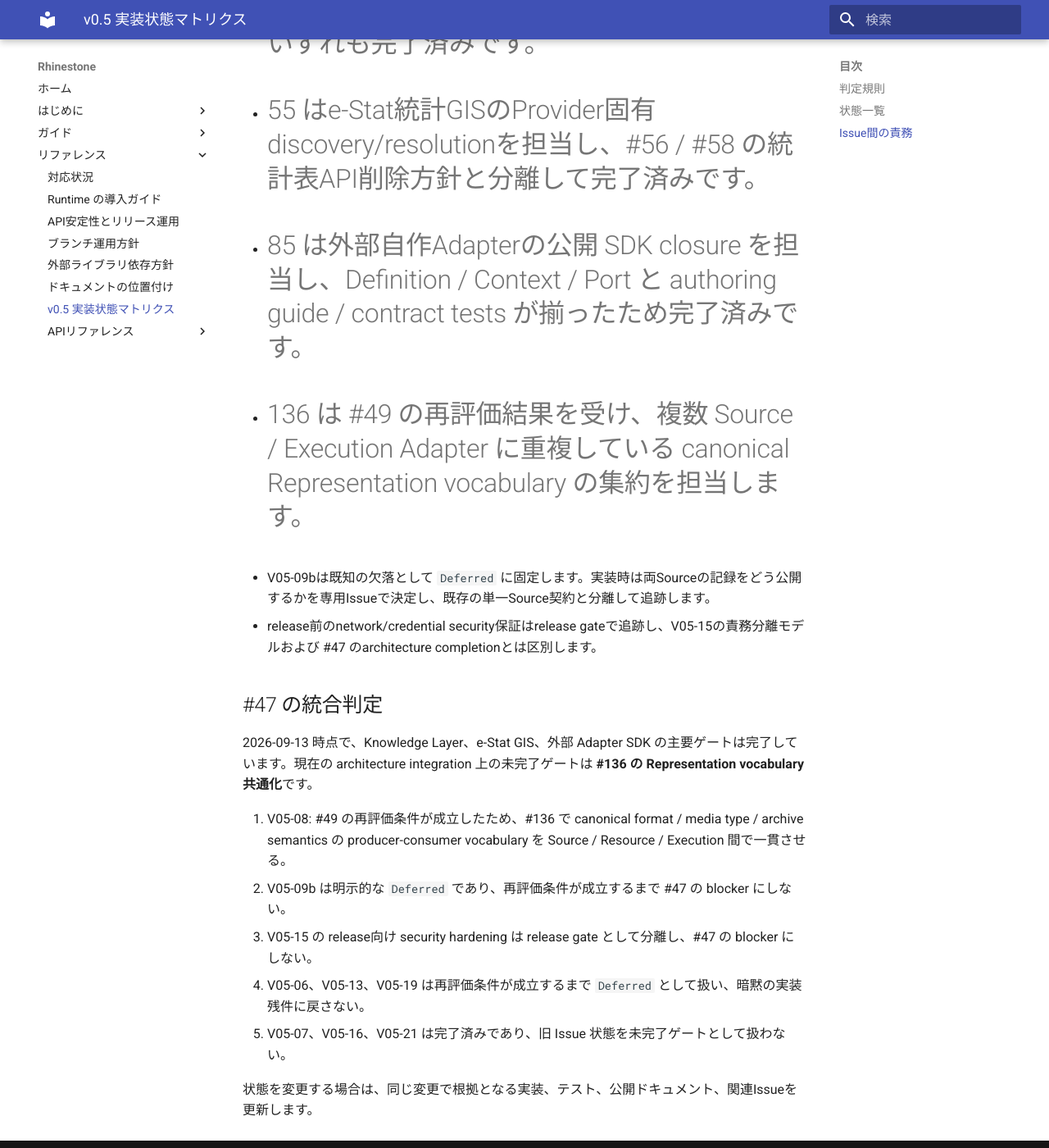
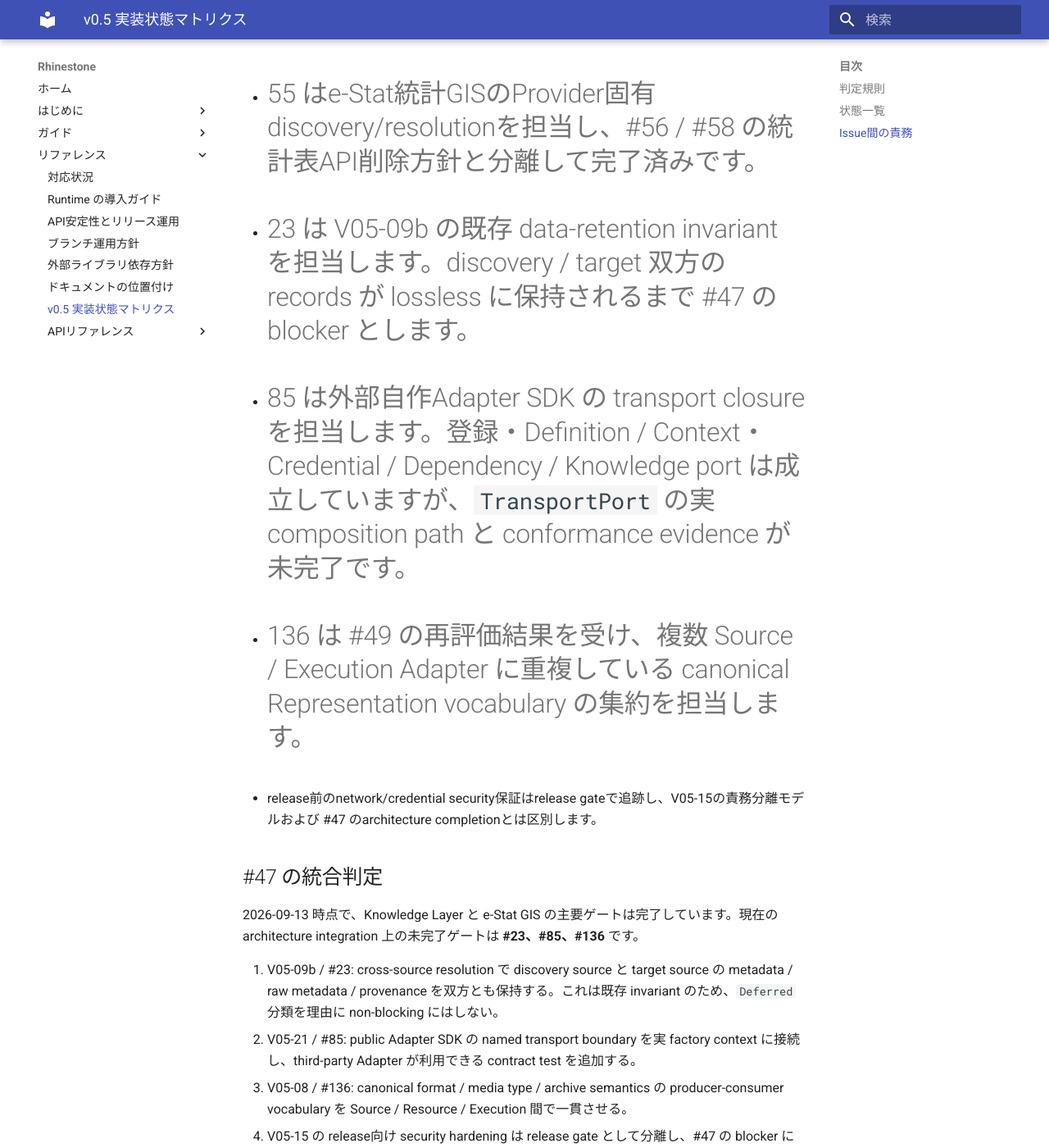
Before and after one commit to u-kitazawa/rhinestone, an MkDocs documentation site: the page built from docs/v05-status-matrix.md, in a window 1280 px wide and 1400 px high, scrolled down 5516 px. Shown: the whole window at 82% size. Built offline with MkDocs 1.6.1 and Material for MkDocs 9.7.7, drawn with Linux system fonts in a browser that asks for light colours; some of the changed text lies outside the part shown.

Commit message:
docs: address v0.5 status review findings

```diff
--- a/docs/v05-status-matrix.md
+++ b/docs/v05-status-matrix.md
@@ -19,13 +19,13 @@
 | V05-01 | Resolve First、薄い公開メンタルモデル、`search -> resolve -> open` | `Implemented` | `Rhinestone.search/resolve/open`、`Result.resolve()`、[ホーム](index.md)、[Resourceを解決して開く](resolve-and-open.md)、`tests/test_public_api.py` | 通常利用APIを内部モデルで肥大化させない |
 | V05-02 | discovery-driven と Config-driven の2経路 | `Implemented` | `Rhinestone.resolve(Config | Result)`、[データを検索する](search.md)、[Resourceを解決して開く](resolve-and-open.md)、`tests/test_access_vertical_slice.py` | なし |
 | V05-03 | Catalog / Provider 定義と同一Adapter型の複数構成 | `Implemented` | `Catalog`、`Provider`、`_ConfiguredSourceAdapter`、[アプリケーションを構成する](configuration.md)、`tests/test_catalogs.py`、`tests/test_public_api.py` | 外部自作Adapterの登録はV05-21で別管理 |
-| V05-04 | discovery source と resolution target の分離 | `Implemented` | `Result.discovered_by` と `Result.target`、`Rhinestone.resolve(Result)`、[DiscoveryとResolution](discovery-resolution.md)、`tests/test_public_api.py::test_discovery_result_resolves_through_a_different_target_source` | 両SourceのMetadata / Provenance保持はV05-09bで別管理する |
+| V05-04 | discovery source と resolution target の分離 | `Implemented` | `Result.discovered_by` と `Result.target`、`Rhinestone.resolve(Result)`、[DiscoveryとResolution](discovery-resolution.md)、`tests/test_public_api.py::test_discovery_result_resolves_through_a_different_target_source` | 両SourceのMetadata / Provenance保持はV05-09b / #23で別管理する |
 | V05-05 | federated search、capability projection、diagnostics | `Implemented` | `SearchCoordinator`、`SearchDiagnostic`、[データを検索する](search.md)、`tests/test_search.py` | Provider横断sequenceは非ranking。共通rerankerは導入しない |
 | V05-06 | source-scoped search の専用公開API | `Deferred` | 結果は `SearchResults["source-id"]` でProvider別に参照可能だが、検索実行を1 Sourceへ限定する公開引数はない | 特定Providerだけの実行が、Catalogを絞る現行手段では不十分な具体例とAPI形状が確定した時に再評価する |
 | V05-07 | Identity / Time / Space の日本横断Knowledge Layer | `Implemented` | `KnowledgeAdapter` の公開境界、snapshot-backed Identity、Time semantics、明示的な Space value、`tests/test_knowledge.py`、`tests/test_open_issue_contracts.py` | Provider projection の追加は同じ canonical value が2 Provider以上で必要になった場合だけ行う |
 | V05-08 | Representation knowledge（encoding、archive、配布形式） | `Implemented` | CKAN系とe-Stat GISのformat normalization、`ResourceCandidate` / `AccessPlan.options`、GDAL/pyogrio/Rasterio Adapter、[対応状況](compatibility.md)、`tests/test_execution_adapters.py`、`tests/test_resolution.py` | #49 の再評価条件が成立したため、重複する canonical format / media type / archive vocabulary の集約を #136 で行う |
 | V05-09a | 単一Source内でMetadata / ProvenanceをURLへ縮退させず保持 | `Implemented` | `Metadata`、`Provenance`、`Source`、`Resource`、[DiscoveryとResolution](discovery-resolution.md)、`tests/test_models.py` | 現行のモデル契約を維持する |
-| V05-09b | discovery sourceとresolution target双方のMetadata / Provenanceを保持 | `Deferred` | 現行の`Rhinestone.resolve(Result)`は横断Source解決時にdiscovery側の記録でtarget側の記録を上書きする。既存のcross-source回帰テストはtargetが追加記録を持たないため、この損失を検出しない | 両記録を表現するモデルと公開API、競合時の優先規則、cross-provider fixtureを確定してから実装する |
+| V05-09b | discovery sourceとresolution target双方のMetadata / Provenanceを保持 | `Deferred` | 現行の`Rhinestone.resolve(Result)`は横断Source解決時にdiscovery側の記録でtarget側の記録を上書きする。既存のcross-source回帰テストはtargetが追加記録を持たないため、この損失を検出しない | #23 で双方のrecordをlosslessに保持するモデル・競合規則・cross-provider fixtureを実装する。既存のdata-retention invariantに反するため、この行が`Deferred`でも #47 の blocker とする |
 | V05-10 | Source、ResourceCandidate、Resolver、AccessPlan の内部境界 | `Implemented` | `models.py`、`resolution.py`、`pipeline.py`、`tests/test_pipeline.py`、`tests/test_resolution.py` | 通常利用者向けの第一導線には露出しない |
 | V05-11 | Existing OSS First とSource/Execution Runtimeの分離 | `Implemented` | Dependency Registry、`RuntimeFactory`、RDFLib Source Runtime、GDAL/Rasterio/pyogrio Execution Runtime、[Runtimeの導入ガイド](runtimes.md)、[外部ライブラリ依存方針](dependency-policy.md)、`tests/test_dependencies.py` | 新規依存は依存方針の採用基準で個別評価する |
 | V05-12 | portableなnon-secret resolution境界 | `Implemented` | `Result.target`、`Metadata`、`Provenance`、`AccessPlan`を境界とし、Credential、Runtime、`Resource._opener`を除外する方針を[DiscoveryとResolution](discovery-resolution.md)に記録 | 安定したserialization APIを意味しない。V05-13と分離する |
@@ -37,7 +37,7 @@
 | V05-18 | Direct Resourceは補助経路であり中心価値ではない | `Implemented` | `DirectAdapter`、[Resourceを解決して開く](resolve-and-open.md)、`tests/test_direct_adapter.py` | 最終URIとreaderが既知なら専門Runtimeの直接利用を妨げない |
 | V05-19 | AI / MCP / GIS integration | `Deferred` | Coreにはintegration framework、巨大native object転送、GIS解析を実装していない | portable consumerと具体的なintegration要件が確定した時にCore外の連携として再評価する |
 | V05-20 | Fail Rather Than Guess とdomain error policy | `Implemented` | `errors.py`、Adapter/Resolverの明示検証、`tests/test_errors.py`、`tests/test_provider_edge_cases.py` | 新しい推測規則を追加せず、公式仕様または決定的metadataを根拠にする |
-| V05-21 | 外部自作Adapterの登録・公開SDK契約 | `Implemented` | `configure(adapters=...)`、公開 Definition / Context / Credential・Dependency・Knowledge・Transport Port、重複 fail-fast、[Custom Adapterを作る](custom-adapters.md)、`tests/test_source_composition.py`、`tests/test_open_issue_contracts.py` | #85 で完了。自動 discovery 等は具体的な利用価値が確認された場合に別 Issue で再評価する |
+| V05-21 | 外部自作Adapterの登録・公開SDK契約 | `Implemented` | `configure(adapters=...)`、公開 Definition / Context、Credential・Dependency・Knowledge Port、重複 fail-fast、[Custom Adapterを作る](custom-adapters.md)、`tests/test_source_composition.py`、`tests/test_open_issue_contracts.py` | #85 で named `TransportPort` を実 composition path に接続し、third-party Source Adapter が利用できる contract / vertical-slice evidence を追加する。`get_json` / `get_text` callback と protocol の二重契約を残さない |
 | V05-22 | No Scraping、No Central Index、No Transformation Pipeline | `Implemented` | 組み込みHTTP/公式API/静的Catalogをupstreamとし、`open()`後の解析は専門Runtimeへ委譲。[ホーム](index.md)、[DiscoveryとResolution](discovery-resolution.md) | HTML scrapingやGIS解析をCoreへ追加しない |
 | V05-23 | 複数SourceでURL passthrough以上のresolution価値を検証 | `Implemented` | [DiscoveryとResolution](discovery-resolution.md)でCKAN、横断CKAN、STAC、PLATEAU、GSIを比較し、fixtureベースのvertical sliceを保持 | 新Sourceも同じ基準でprovider-specific codeを実質的に減らせるか評価する |
 
@@ -46,19 +46,20 @@
 - #34 は実データチュートリアル、#36 はRuntime導入・互換性、#37 はAPI安定性・リリース運用として完了済みです。このマトリクスは内容を再定義せず、実装根拠として参照します。
 - #49 はKnowledge Layer全体の契約、#50はIdentity、#51はTime、#52はSpaceを担当し、いずれも完了済みです。
 - #55 はe-Stat統計GISのProvider固有discovery/resolutionを担当し、#56 / #58 の統計表API削除方針と分離して完了済みです。
-- #85 は外部自作Adapterの公開 SDK closure を担当し、Definition / Context / Port と authoring guide / contract tests が揃ったため完了済みです。
+- #23 は V05-09b の既存 data-retention invariant を担当します。discovery / target 双方の records が lossless に保持されるまで #47 の blocker とします。
+- #85 は外部自作Adapter SDK の transport closure を担当します。登録・Definition / Context・Credential / Dependency / Knowledge port は成立していますが、`TransportPort` の実 composition path と conformance evidence が未完了です。
 - #136 は #49 の再評価結果を受け、複数 Source / Execution Adapter に重複している canonical Representation vocabulary の集約を担当します。
-- V05-09bは既知の欠落として `Deferred` に固定します。実装時は両Sourceの記録をどう公開するかを専用Issueで決定し、既存の単一Source契約と分離して追跡します。
 - release前のnetwork/credential security保証はrelease gateで追跡し、V05-15の責務分離モデルおよび #47 のarchitecture completionとは区別します。
 
 ## #47 の統合判定
 
-2026-09-13 時点で、Knowledge Layer、e-Stat GIS、外部 Adapter SDK の主要ゲートは完了しています。現在の architecture integration 上の未完了ゲートは **#136 の Representation vocabulary 共通化**です。
+2026-09-13 時点で、Knowledge Layer と e-Stat GIS の主要ゲートは完了しています。現在の architecture integration 上の未完了ゲートは **#23、#85、#136** です。
 
-1. V05-08: #49 の再評価条件が成立したため、#136 で canonical format / media type / archive semantics の producer-consumer vocabulary を Source / Resource / Execution 間で一貫させる。
-2. V05-09b は明示的な `Deferred` であり、再評価条件が成立するまで #47 の blocker にしない。
-3. V05-15 の release向け security hardening は release gate として分離し、#47 の blocker にしない。
-4. V05-06、V05-13、V05-19 は再評価条件が成立するまで `Deferred` として扱い、暗黙の実装残件に戻さない。
-5. V05-07、V05-16、V05-21 は完了済みであり、旧 Issue 状態を未完了ゲートとして扱わない。
+1. V05-09b / #23: cross-source resolution で discovery source と target source の metadata / raw metadata / provenance を双方とも保持する。これは既存 invariant のため、`Deferred` 分類を理由に non-blocking にはしない。
+2. V05-21 / #85: public Adapter SDK の named transport boundary を実 factory context に接続し、third-party Adapter が利用できる contract test を追加する。
+3. V05-08 / #136: canonical format / media type / archive semantics の producer-consumer vocabulary を Source / Resource / Execution 間で一貫させる。
+4. V05-15 の release向け security hardening は release gate として分離し、#47 の blocker にしない。
+5. V05-06、V05-13、V05-19 は再評価条件が成立するまで `Deferred` として扱い、暗黙の実装残件に戻さない。
+6. V05-07、V05-16 は完了済みであり、旧 Issue 状態を未完了ゲートとして扱わない。
 
 状態を変更する場合は、同じ変更で根拠となる実装、テスト、公開ドキュメント、関連Issueを更新します。
```
